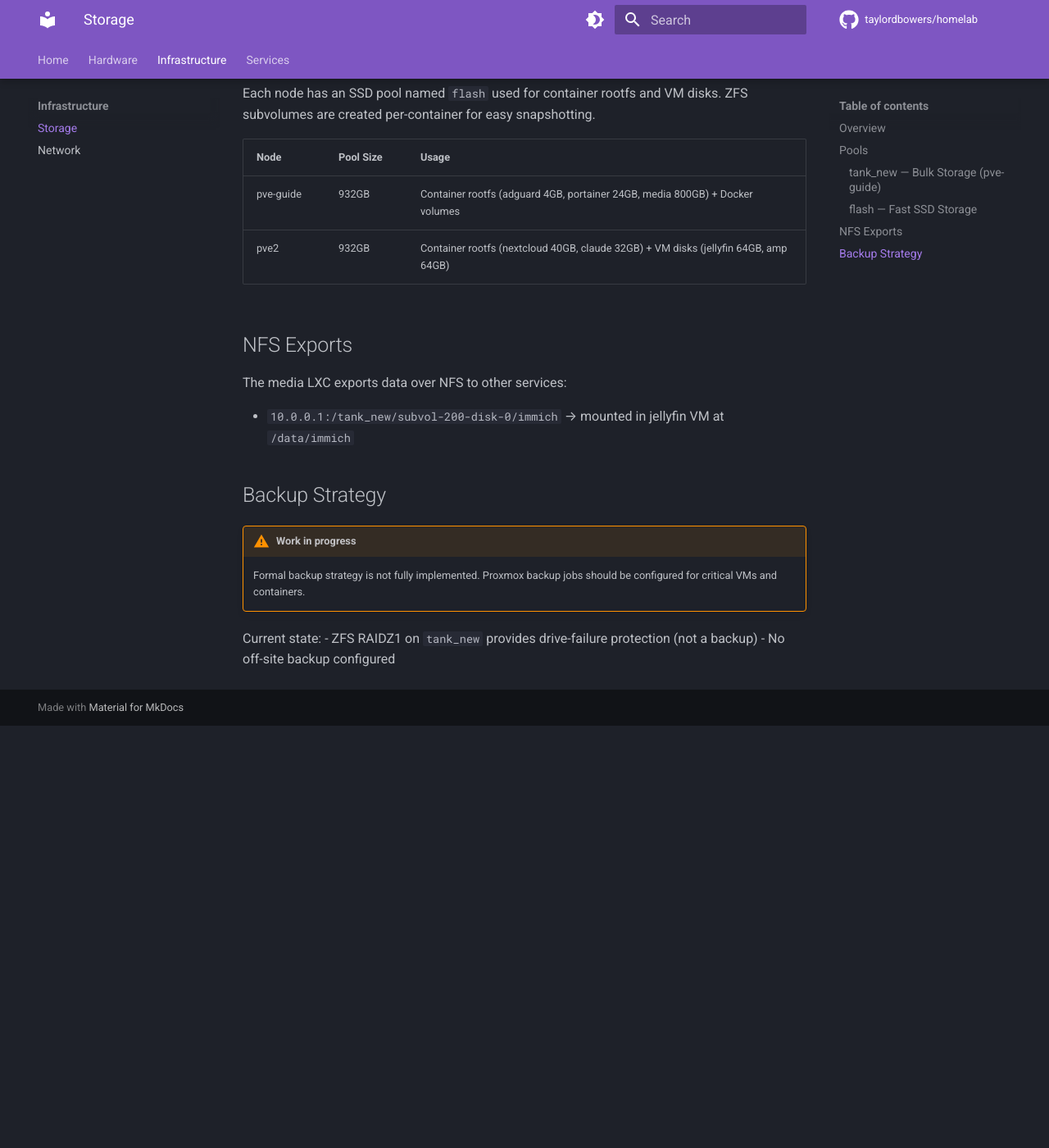
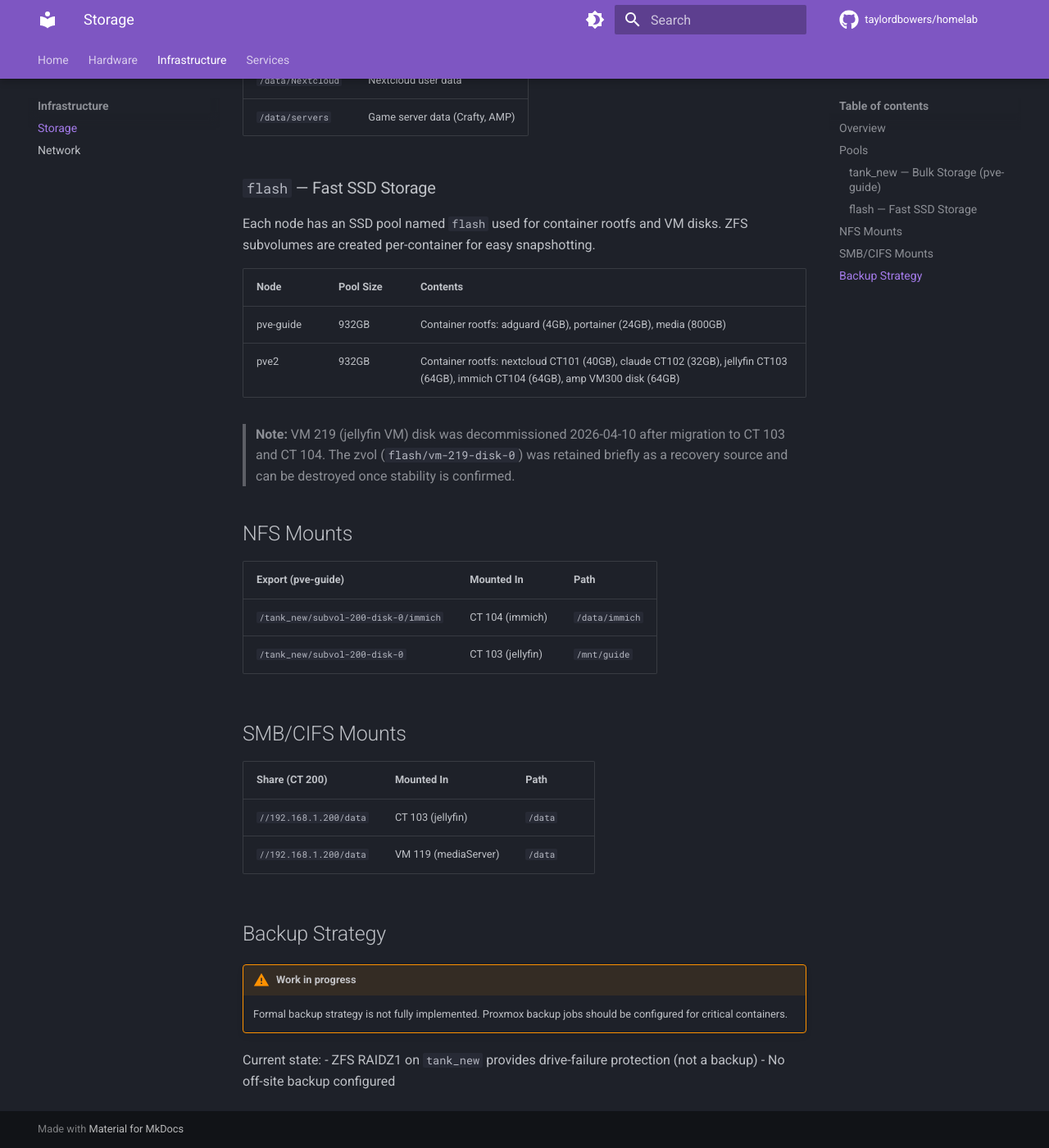
Before and after one commit to taylordbowers/homelab, an MkDocs documentation site: the page built from docs/infrastructure/storage.md, in a window 1280 px wide and 1400 px high, scrolled down 1384 px. Shown: the whole window at 82% size. Built offline with MkDocs 1.6.1 and Material for MkDocs 9.7.7, drawn with Linux system fonts in a browser that asks for light colours; comment, search, counter and statistics services are not loaded; before the commit the page ends 2269 px from its top, so only the background shows below that; some of the changed text lies outside the part shown.

Commit message:
Update storage docs: reflect CT 103/104 replacing VM 219

````diff
--- a/docs/infrastructure/storage.md
+++ b/docs/infrastructure/storage.md
@@ -13,11 +13,13 @@ graph LR
         FLASH2["flash ZFS\n932GB SSD"]
     end
 
-    TANK -->|NFS mount| MEDIA["media LXC\n/data (22TB)"]
-    MEDIA -->|SMB| MS["mediaServer VM\n/data"]
-    MEDIA -->|NFS| JF["jellyfin VM\n/data/immich"]
+    TANK -->|NFS mount| MEDIA["media LXC CT200\n/data (22TB)"]
+    MEDIA -->|SMB| MS["mediaServer VM 119\n/data"]
+    MEDIA -->|CIFS| JF["jellyfin CT103\n/data"]
+    TANK -->|NFS| IMMICH["immich CT104\n/data/immich"]
+    TANK -->|NFS| JF2["jellyfin CT103\n/mnt/guide"]
     FLASH1 -->|subvolumes| CT1["Container rootfs\n(adguard, portainer, media)"]
-    FLASH2 -->|subvolumes| CT2["Container rootfs\n(nextcloud, claude)\nVM disks (jellyfin, amp)"]
+    FLASH2 -->|subvolumes| CT2["Container rootfs\n(nextcloud CT101, claude CT102,\njellyfin CT103, immich CT104)"]
 ```
 
 ## Pools
@@ -28,12 +30,12 @@ graph LR
 
 **Current usage:** 4.5TB / 12TB quota (38%)
 
-The pool is exposed to the `media` LXC as a ZFS subvolume (`tank_new:subvol-200-disk-0`) mounted at `/data`. The media LXC then re-exports this via SMB and NFS to other VMs.
+The pool is exposed to the `media` LXC as a ZFS subvolume (`tank_new:subvol-200-disk-0`) mounted at `/data`. The media LXC re-exports this via SMB to other services.
 
 **Data layout inside `/data`:**
 
 | Path | Contents |
-|---|---|
+|------|----------|
 | `/data/Movies` | 150+ movies |
 | `/data/Shows` | 20+ TV series |
 | `/data/Music` | Music library |
@@ -47,21 +49,31 @@ The pool is exposed to the `media` LXC as a ZFS subvolume (`tank_new:subvol-200-
 
 Each node has an SSD pool named `flash` used for container rootfs and VM disks. ZFS subvolumes are created per-container for easy snapshotting.
 
-| Node | Pool Size | Usage |
-|---|---|---|
-| pve-guide | 932GB | Container rootfs (adguard 4GB, portainer 24GB, media 800GB) + Docker volumes |
-| pve2 | 932GB | Container rootfs (nextcloud 40GB, claude 32GB) + VM disks (jellyfin 64GB, amp 64GB) |
+| Node | Pool Size | Contents |
+|------|-----------|----------|
+| pve-guide | 932GB | Container rootfs: adguard (4GB), portainer (24GB), media (800GB) |
+| pve2 | 932GB | Container rootfs: nextcloud CT101 (40GB), claude CT102 (32GB), jellyfin CT103 (64GB), immich CT104 (64GB), amp VM300 disk (64GB) |
 
-## NFS Exports
+> **Note:** VM 219 (jellyfin VM) disk was decommissioned 2026-04-10 after migration to CT 103 and CT 104. The zvol (`flash/vm-219-disk-0`) was retained briefly as a recovery source and can be destroyed once stability is confirmed.
 
-The media LXC exports data over NFS to other services:
+## NFS Mounts
 
-- `10.0.0.1:/tank_new/subvol-200-disk-0/immich` → mounted in jellyfin VM at `/data/immich`
+| Export (pve-guide) | Mounted In | Path |
+|--------------------|-----------|------|
+| `/tank_new/subvol-200-disk-0/immich` | CT 104 (immich) | `/data/immich` |
+| `/tank_new/subvol-200-disk-0` | CT 103 (jellyfin) | `/mnt/guide` |
+
+## SMB/CIFS Mounts
+
+| Share (CT 200) | Mounted In | Path |
+|----------------|-----------|------|
+| `//192.168.1.200/data` | CT 103 (jellyfin) | `/data` |
+| `//192.168.1.200/data` | VM 119 (mediaServer) | `/data` |
 
 ## Backup Strategy
 
 !!! warning "Work in progress"
-    Formal backup strategy is not fully implemented. Proxmox backup jobs should be configured for critical VMs and containers.
+    Formal backup strategy is not fully implemented. Proxmox backup jobs should be configured for critical containers.
 
 Current state:
 - ZFS RAIDZ1 on `tank_new` provides drive-failure protection (not a backup)
````
